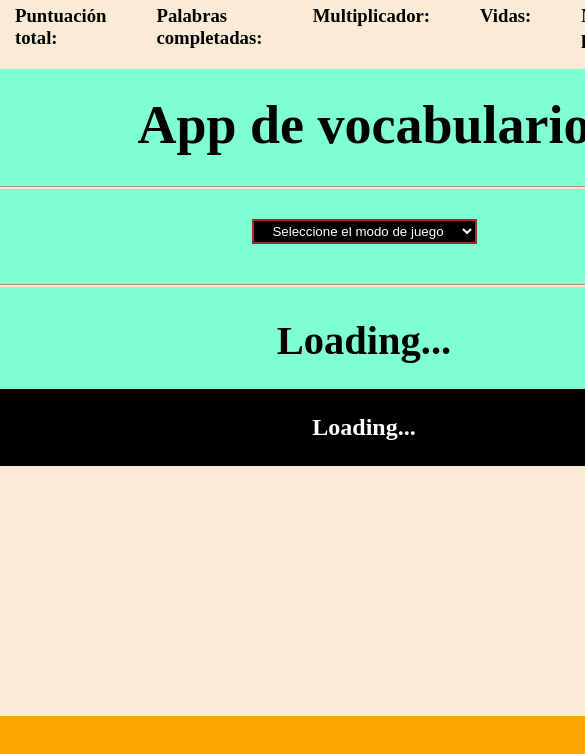
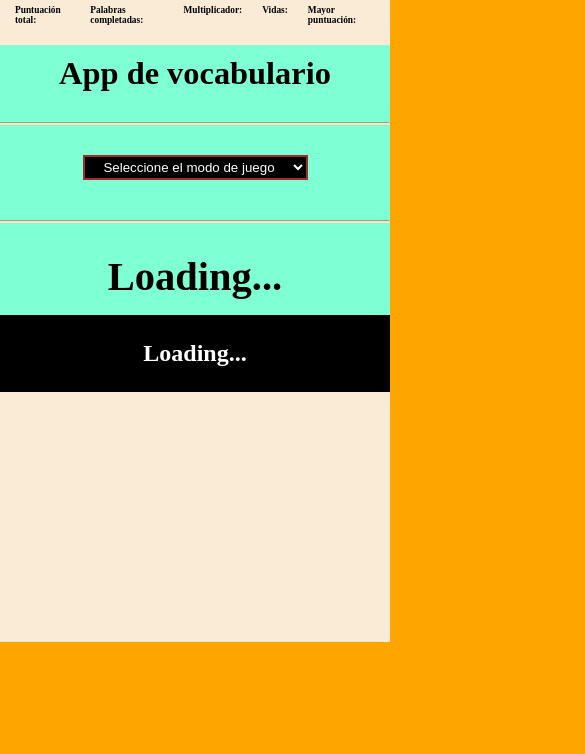
Before and after one commit to FramonteuSarra/js-vocabulary-app, a website built with Vite: page index.html in a window 390 px wide. Shown: the top 754 px of the page, 585 px wide, since content can reach past the window. Built offline with nearby package versions, Linux system fonts and the light colour scheme.

Commit message:
Responsive Design

```diff
--- a/style.css
+++ b/style.css
@@ -121,14 +121,6 @@ hr{
 
 @media (max-width: 1024px){
 
-#app-container{
-  margin-left: 43%;
-}
-
-}
-
-@media (max-width: 900px){
-
 #score-container{
   display: flex;
   float: none;
@@ -173,8 +165,43 @@ hr{
 
 @media (max-width: 728px){
 
-#app-container, #score-container{
-  width: 728px;
+#score-container{
+  font-size: 80%;
 }
 
 }
+
+@media (max-width: 635px){
+
+#score-container{
+  font-size: 60%;
+}
+
+#header-title{
+  font-size: 180%;
+}
+
+}
+
+@media (max-width: 543px){
+
+#score-container{
+  font-size: 50%;
+}
+
+#score-container h3{
+  margin-right: 20px;
+  margin-bottom: 15px;
+}
+
+#header-title{
+  font-size: 120%;
+}
+
+#header-container{
+  padding: 0px;
+  padding-top: 10px;
+  padding-bottom: 15px;
+}
+
+}
```
